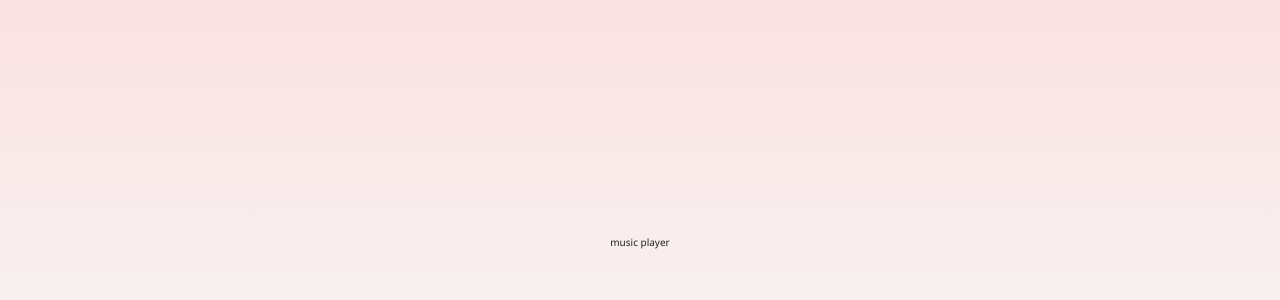
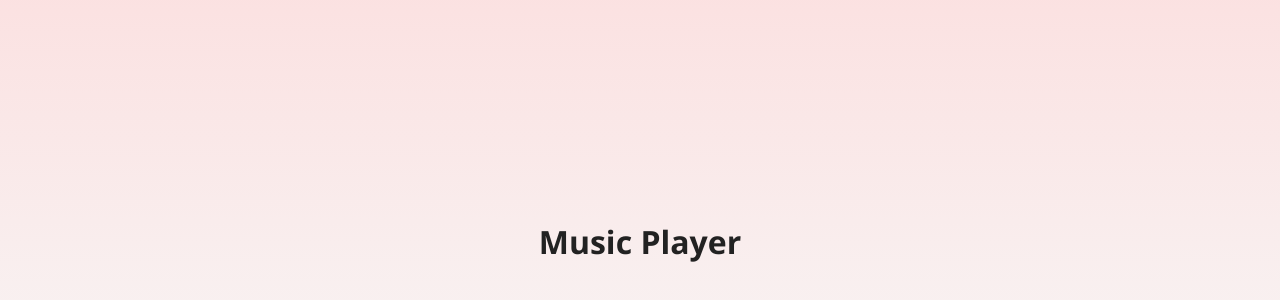
Before and after one commit to Sabelo-Hlatshwayo/music-player-react, a React (Vite) app: page / in a window 1280 px wide. Shown: the part 158-458 px from the top of the page. Built offline with nearby package versions, Linux system fonts and the light colour scheme.

Commit message:
Reconfigure the mark up for the Title component and add the CSS styles for the Title component

```diff
--- a/src/components/Title.jsx
+++ b/src/components/Title.jsx
@@ -1,7 +1,11 @@
 import React from "react";
 
 function Title() {
-    return <div>music player</div>;
+    return (
+        <div>
+            <h1 className="title">music player</h1>
+        </div>
+    );
 }
 
 export default Title;
--- a/src/index.css
+++ b/src/index.css
@@ -26,3 +26,9 @@ body {
     align-items: center;
     justify-content: center;
 }
+
+.title {
+    font-size: 3.2rem;
+    font-weight: 700;
+    text-transform: capitalize;
+}
```
